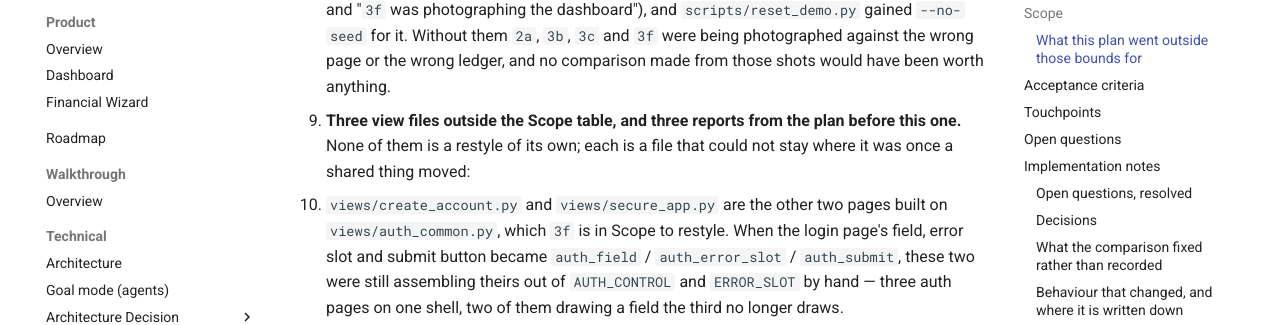
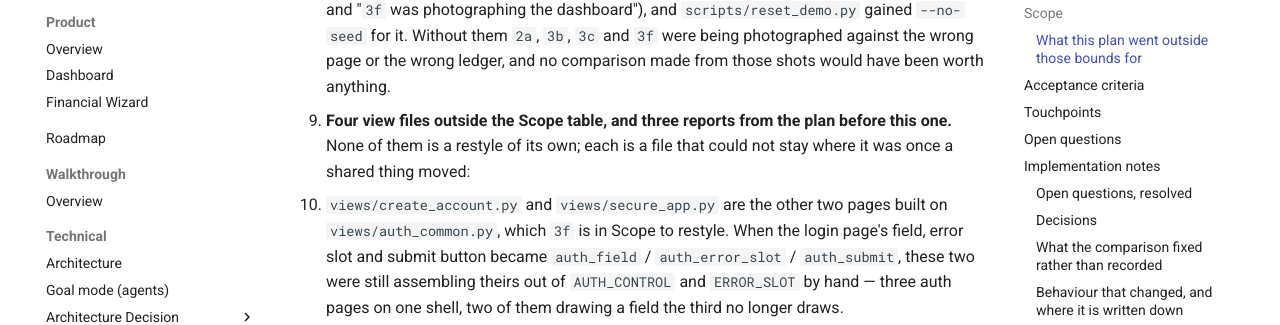
Before and after one commit to DawidAdamski/kaleta, an MkDocs documentation site: the page built from docs/plans/restyle-fidelity-screens.md, in a window 1280 px wide and 900 px high, scrolled down 2741 px. Shown: the part 149-474 px from the top of the window. Built offline with MkDocs 1.6.1 and Material for MkDocs 9.7.7, drawn with Linux system fonts in a browser that asks for light colours; comment, search, counter and statistics services are not loaded.

Commit message:
docs: Scope §5 lists four view files, so it says four
Co-Authored-By: Claude Opus 5 (1M context) <noreply@anthropic.com>

```diff
--- a/docs/plans/restyle-fidelity-screens.md
+++ b/docs/plans/restyle-fidelity-screens.md
@@ -125,7 +125,7 @@ review found while the screen was being brought to it.
    photographed against the wrong page or the wrong ledger, and no
    comparison made from those shots would have been worth anything.
 
-5. **Three view files outside the Scope table, and three reports from
+5. **Four view files outside the Scope table, and three reports from
    the plan before this one.** None of them is a restyle of its own;
    each is a file that could not stay where it was once a shared thing
    moved:
```
